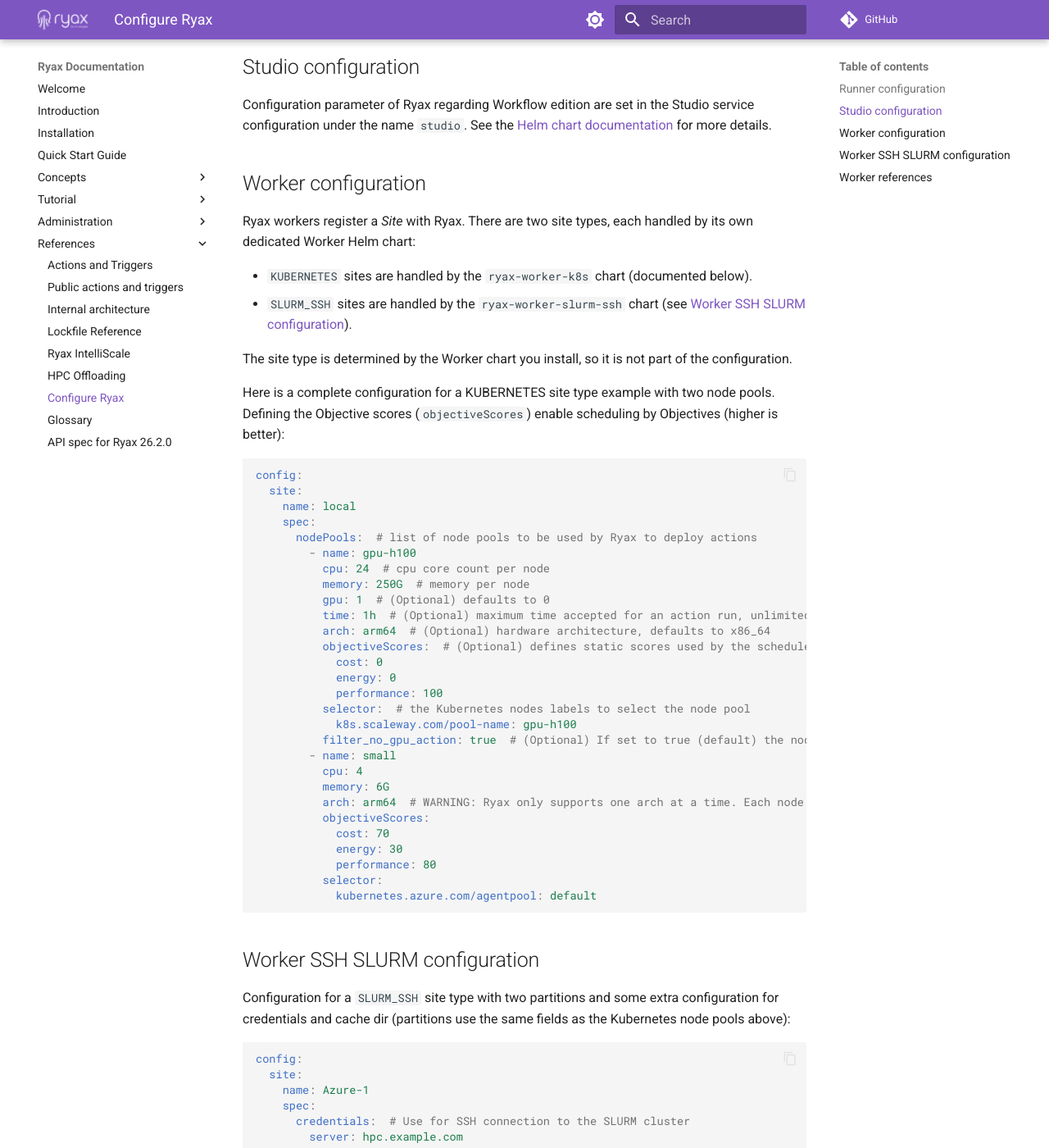
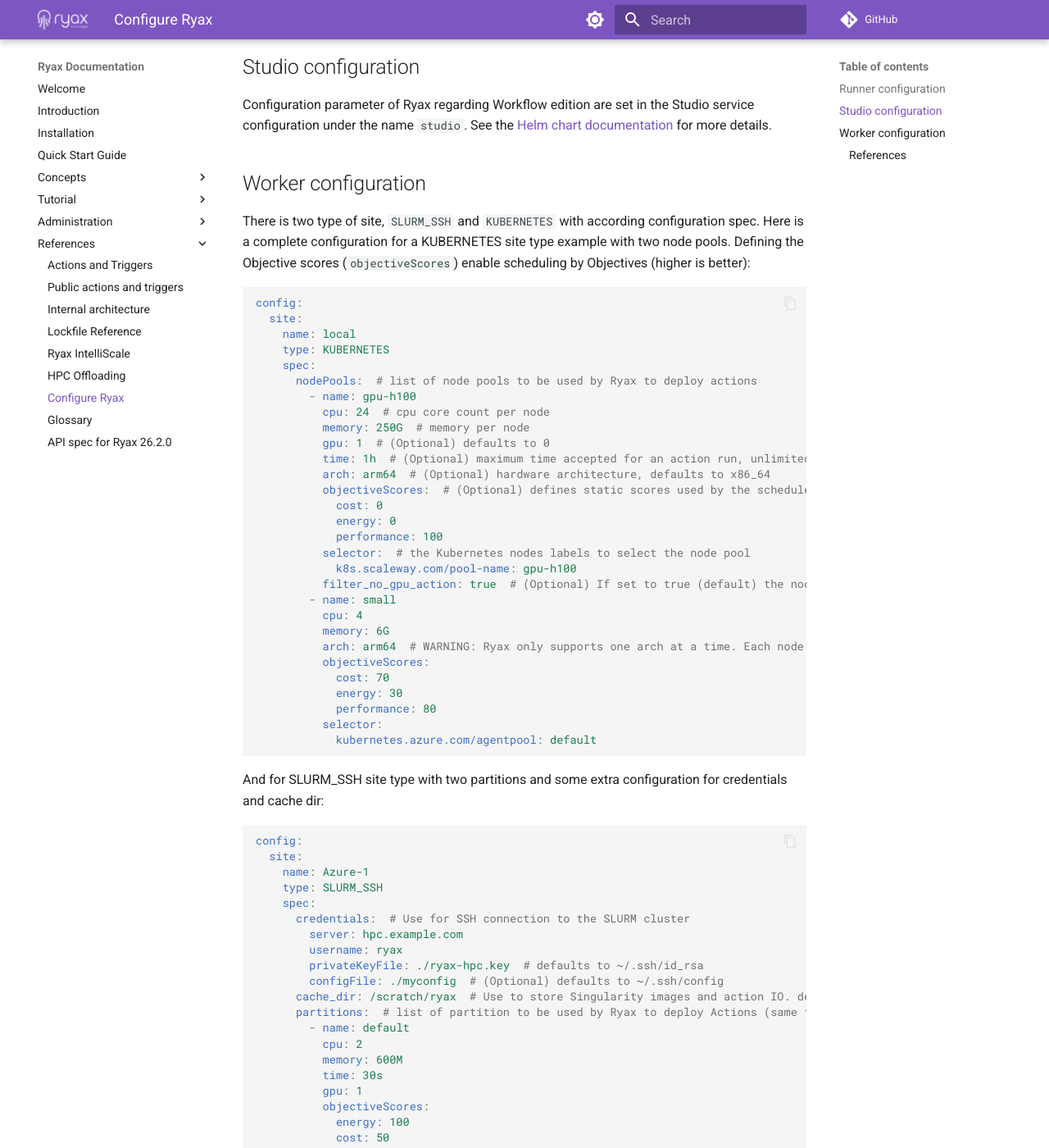
Before and after one commit to RyaxTech/ryax-engine, an MkDocs documentation site: the page built from docs/docs/reference/configuration.md, in a window 1280 px wide and 1400 px high, scrolled down 851 px. Shown: the whole window at 82% size. Built offline with MkDocs 1.6.1 and Material for MkDocs 9.7.7, drawn with Linux system fonts in a browser that asks for light colours; comment, search, counter and statistics services are not loaded; some of the changed text lies outside the part shown.

Commit message:
Revert "Consistent charts name"
These worker chart rename and documentation changes target the unreleased 26.6 and must not be on public master yet. They are moved to the release-26.6 branch.

This reverts commit 29f86ad0cad1c38bf25d011e9e2d7c91b8eef5e4.

Co-Authored-By: Claude Opus 4.8 (1M context) <noreply@anthropic.com>

````diff
--- a/docs/docs/reference/configuration.md
+++ b/docs/docs/reference/configuration.md
@@ -34,18 +34,13 @@ See the [Helm chart documentation](https://gitlab.com/ryax-tech/ryax/ryax-studio
 
 ## Worker configuration
 
-Ryax workers register a *Site* with Ryax. There are two site types, each handled by its own dedicated Worker Helm chart:
-
-- `KUBERNETES` sites are handled by the `ryax-worker-k8s` chart (documented below).
-- `SLURM_SSH` sites are handled by the `ryax-worker-slurm-ssh` chart (see [Worker SSH SLURM configuration](#worker-ssh-slurm-configuration)).
-
-The site type is determined by the Worker chart you install, so it is not part of the configuration.
-
+There is two type of site, `SLURM_SSH` and `KUBERNETES` with according configuration spec.
 Here is a complete configuration for a KUBERNETES site type example with two node pools. Defining the Objective scores (`objectiveScores`) enable scheduling by Objectives (higher is better):
 ```yaml
 config:
   site:
     name: local
+    type: KUBERNETES
     spec:
       nodePools:  # list of node pools to be used by Ryax to deploy actions
         - name: gpu-h100
@@ -72,14 +67,12 @@ config:
           selector:
             kubernetes.azure.com/agentpool: default
 ```
-
-## Worker SSH SLURM configuration
-
-Configuration for a `SLURM_SSH` site type with two partitions and some extra configuration for credentials and cache dir (partitions use the same fields as the Kubernetes node pools above):
+And for SLURM_SSH site type with two partitions and some extra configuration for credentials and cache dir:
 ```yaml
 config:
   site:
     name: Azure-1
+    type: SLURM_SSH
     spec:
       credentials:  # Use for SSH connection to the SLURM cluster
         server: hpc.example.com
@@ -102,10 +95,8 @@ config:
           memory: 24G
 ```
 
-## Worker references
+### References
 
-- Step-by-step configuration instructions can be found in the [Worker installation Howto](../howto/worker-install.md)
-- Worker Helm Chart configuration values can be found in the Helm chart documentation:
-    - Kubernetes Worker: [`ryax-worker-k8s` chart](https://gitlab.com/ryax-tech/ryax/ryax-engine/-/blob/master/charts/worker-k8s/README.md?ref_type=heads)
-    - SSH/Slurm Worker: [`ryax-worker-slurm-ssh` chart](https://gitlab.com/ryax-tech/ryax/ryax-engine/-/blob/master/charts/worker-ssh-slurm/README.md?ref_type=heads)
+- Step-by-step configuration instructions can be found the [Worker installation Howto](../howto/worker-install.md)
+- Worker Helm Chart configuration values can be found in the [Helm chart documentation](https://gitlab.com/ryax-tech/ryax/ryax-runner/-/blob/master/charts/worker/README.md?ref_type=heads)
 - Ryax IntelliScale Helm Chart configuration can be found in the [Ryax IntelliScale Helm chart documentation](https://gitlab.com/ryax-tech/ryax/ryax-intelliscale/-/blob/master/chart/README.md?ref_type=heads)
````
Also changed, not shown: docs/docs/howto/install_ryax_kubernetes.md (+0 -11 lines), docs/docs/howto/worker-install.md (+15 -10 lines), docs/docs/reference/hpc.md (+1 -1 lines), README.md, charts/worker-k8s/README.md, charts/worker-ssh-slurm/README.md (deleted), 4 other files.
